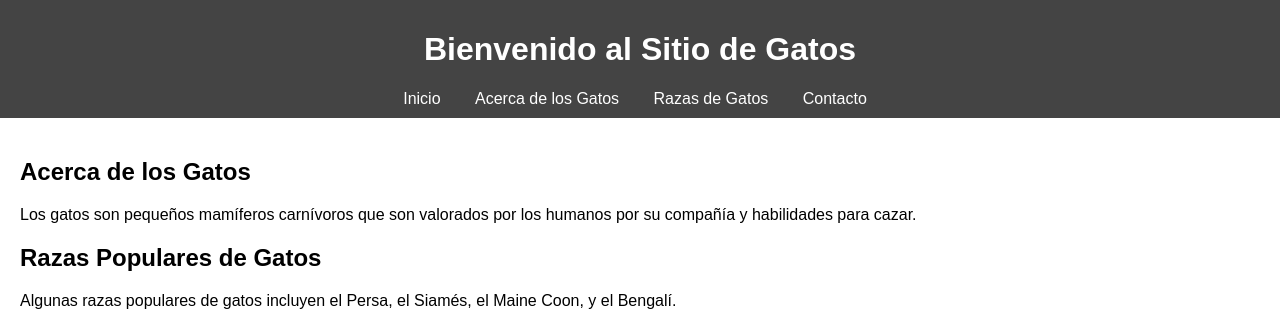
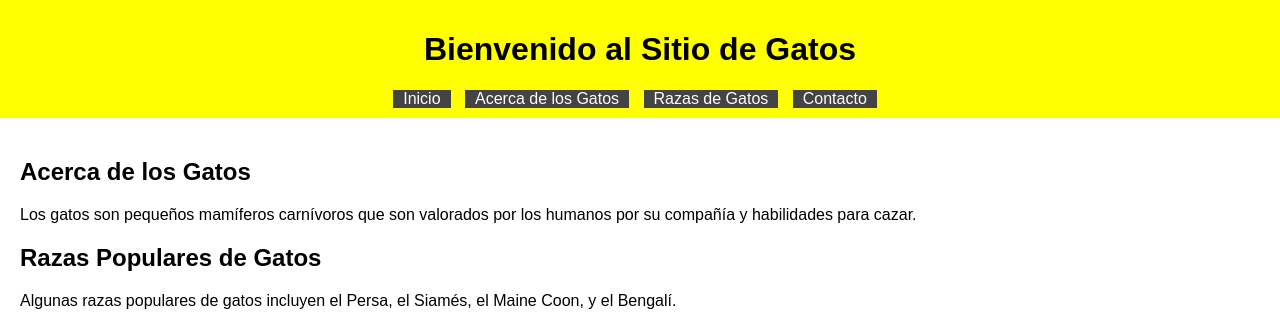
Before and after one commit to estebanhirzfeld/testing, a plain HTML site: page index.html in a window 1280 px wide. Shown: the top 327 px of the page. Drawn offline with Linux system fonts and the light colour scheme.

Commit message:
fix: header

```diff
--- a/styles.css
+++ b/styles.css
@@ -5,8 +5,8 @@ body {
   background-color: #f0f0f0;
 }
 header {
-  background-color: #444;
-  color: white;
+  background-color: yellow;
+  color: black;
   padding: 10px;
   text-align: center;
 }
```
